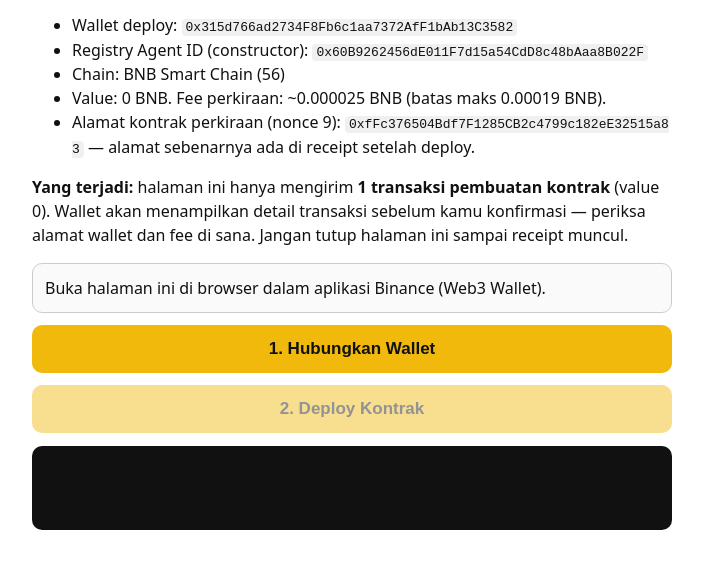
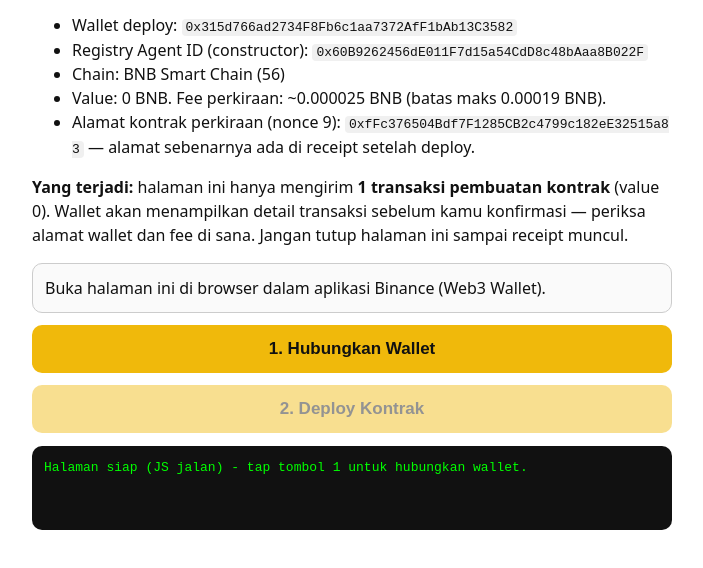
Before and after one commit to Yosep55/agent-streak, a plain HTML site: page deploy.html in a window 1280 px wide. Shown: the part 144-712 px from the top of the page, without its empty margins (288-991 px from the left). Drawn offline with Linux system fonts and the light colour scheme.

Commit message:
Fix deploy page JS: log() newline escape broke whole script (no handlers ever attached)

```diff
--- a/deploy.html
+++ b/deploy.html
@@ -37,8 +37,7 @@ var BSC_CHAIN_ID = "0x38";
 var account = null;
 
 function $(id){ return document.getElementById(id); }
-function log(msg){ $("log").textContent += msg + "
-"; }
+function log(msg){ $("log").textContent += msg + String.fromCharCode(10); }
 function setStatus(msg){ $("status").textContent = msg; }
 function rpc(method, params){ return window.ethereum.request({method: method, params: params || []}); }
 
```
